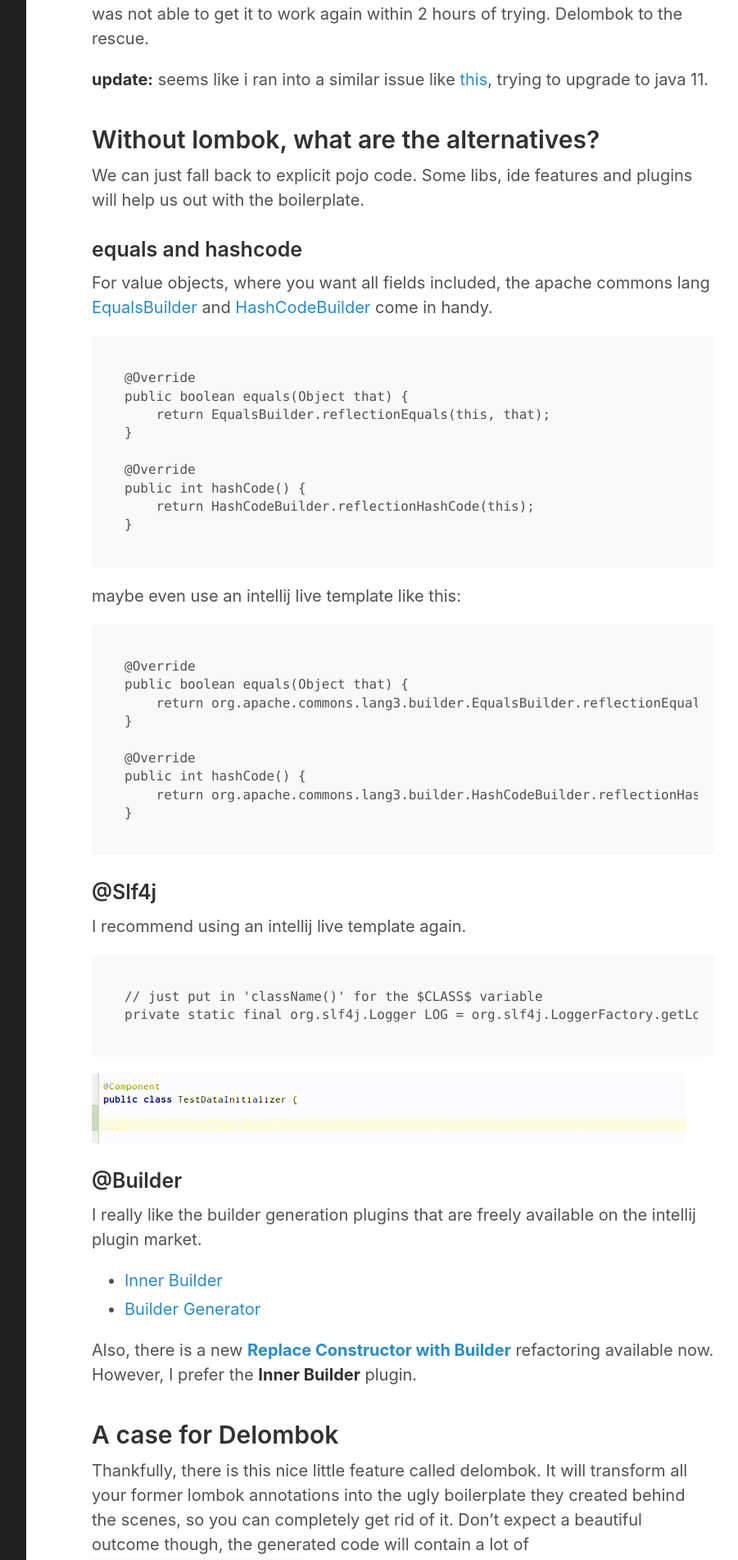
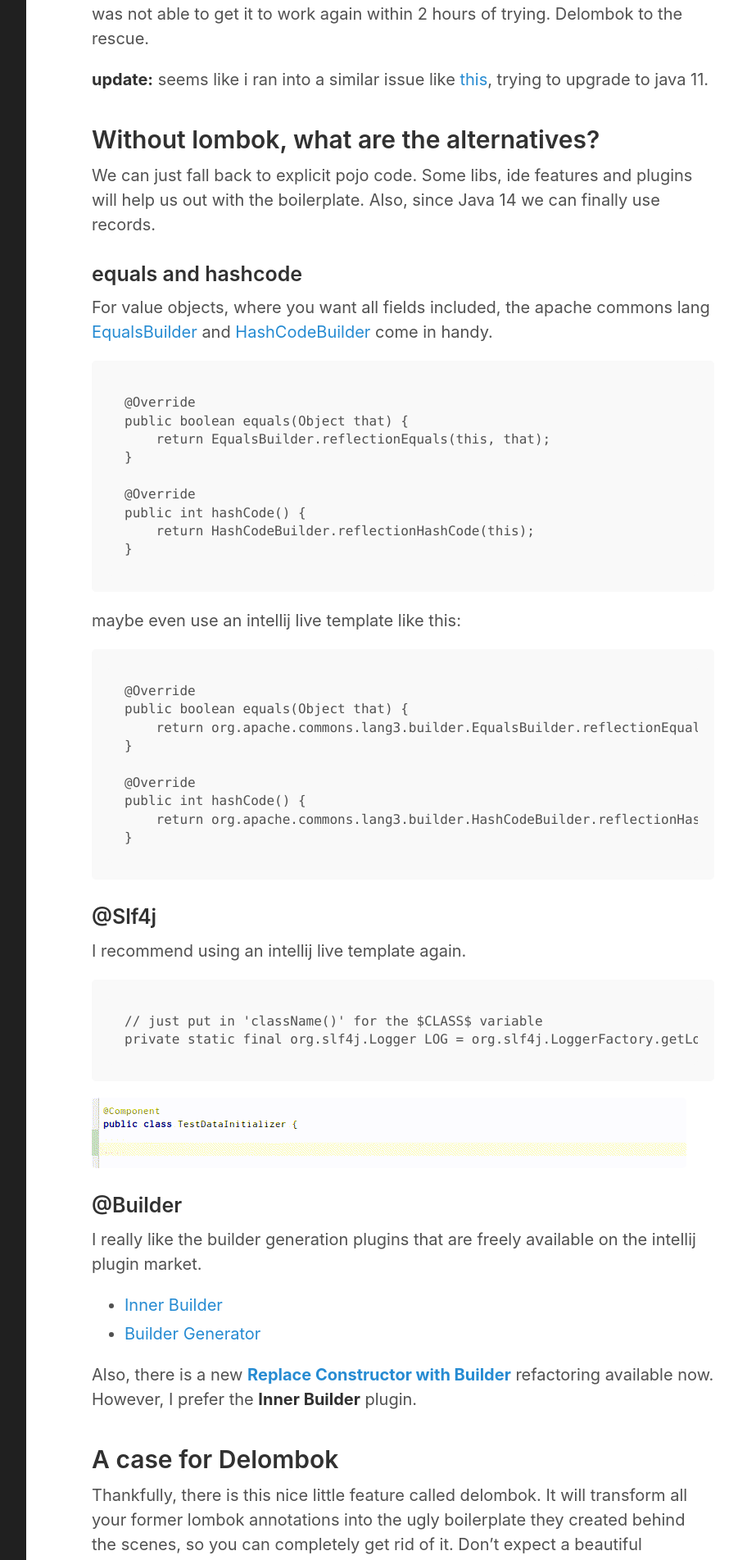
Before and after one commit to gregorriegler/gregorriegler.github.io, a Jekyll site: the page built from _posts/2019-08-10-who-needs-lombok-anyhow.md, in a window 1280 px wide. Shown: the part 2141-4044 px from the top of the page at 82% size, without its empty margins (328-1229 px from the left). Built offline with Jekyll 4.4.1, drawn with Linux system fonts in a browser that asks for light colours; comment, search, counter and statistics services are not loaded.

Commit message:
Update 2019-08-10-who-needs-lombok-anyhow.md

```diff
--- a/_posts/2019-08-10-who-needs-lombok-anyhow.md
+++ b/_posts/2019-08-10-who-needs-lombok-anyhow.md
@@ -59,6 +59,7 @@ __update:__ seems like i ran into a similar issue like [this](https://github.com
 
 ## Without lombok, what are the alternatives?
 We can just fall back to explicit pojo code. Some libs, ide features and plugins will help us out with the boilerplate.
+Also, since Java 14 we can finally use records.
 
 ### equals and hashcode
 For value objects, where you want all fields included, the apache commons lang [EqualsBuilder](http://commons.apache.org/proper/commons-lang/apidocs/org/apache/commons/lang3/builder/EqualsBuilder.html) and [HashCodeBuilder](http://commons.apache.org/proper/commons-lang/apidocs/org/apache/commons/lang3/builder/HashCodeBuilder.html) come in handy.
```
